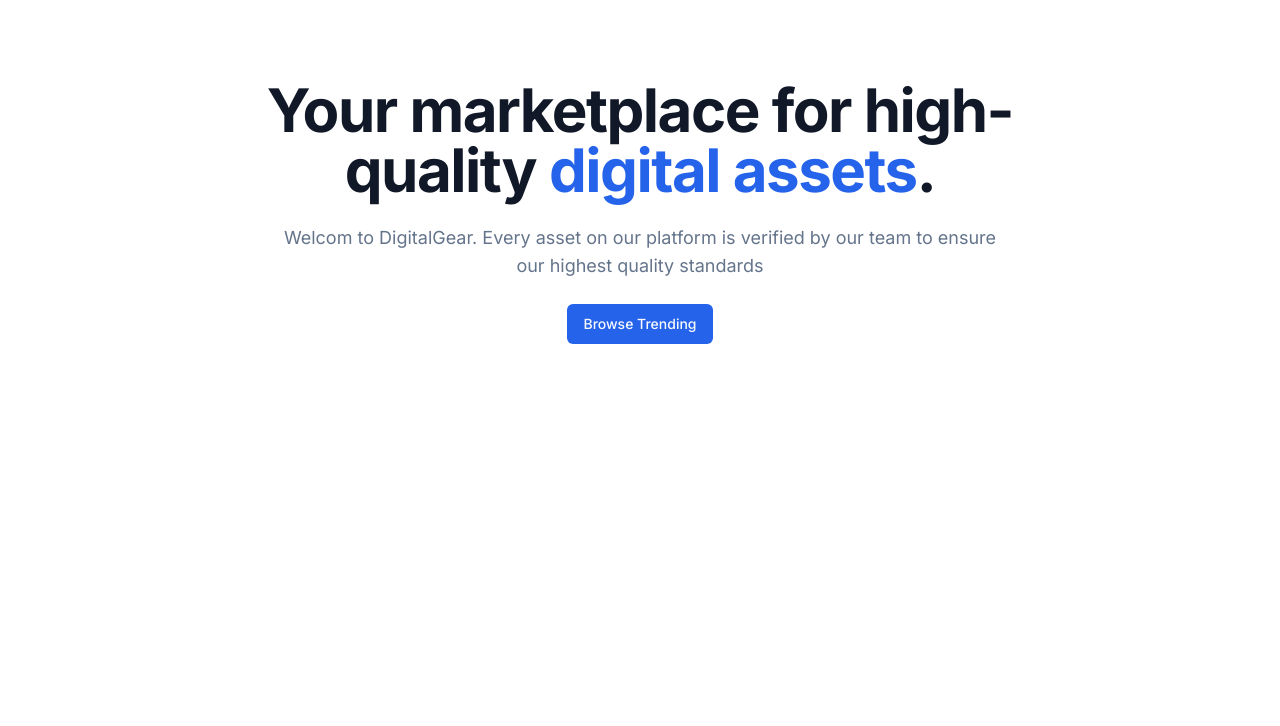
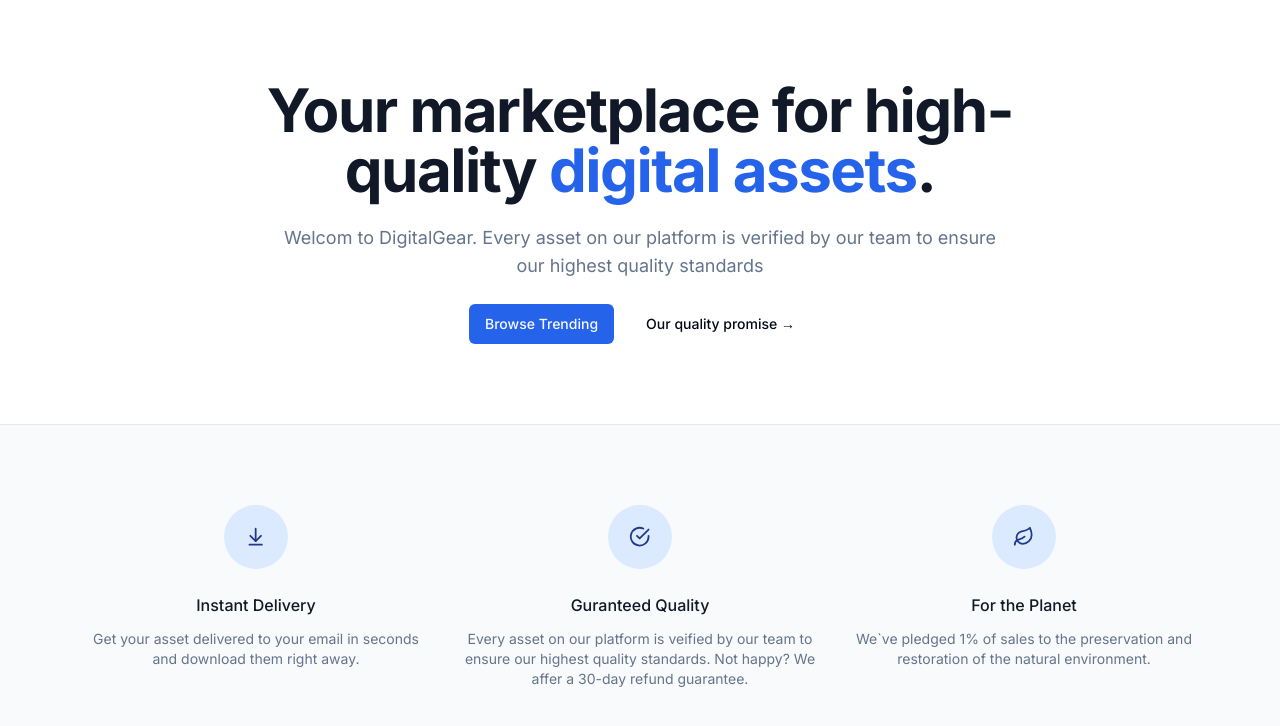
Before and after one commit to codewithmecoder/digitalgrear, a Next.js app: page / in a window 1280 px wide. Shown: the top 726 px of the page. Built offline with nearby package versions, Linux system fonts and the light colour scheme.

Commit message:
landing page

```diff
--- a/src/app/page.tsx
+++ b/src/app/page.tsx
@@ -1,9 +1,32 @@
 import MaxWidthWrapper from "@/components/MaxWidthWrapper";
-import { buttonVariants } from "@/components/ui/button";
+import { Button, buttonVariants } from "@/components/ui/button";
+import { ArrowDownToLine, CheckCircle, Leaf } from "lucide-react";
 import Link from "next/link";
+
+const PERKS = [
+  {
+    name: "Instant Delivery",
+    Icon: ArrowDownToLine,
+    decription:
+      "Get your asset delivered to your email in seconds and download them right away.",
+  },
+  {
+    name: "Guranteed Quality",
+    Icon: CheckCircle,
+    decription:
+      "Every asset on our platform is veified by our team to ensure our highest quality standards. Not happy? We affer a 30-day refund guarantee.",
+  },
+  {
+    name: "For the Planet",
+    Icon: Leaf,
+    decription:
+      "We`ve pledged 1% of sales to the preservation and restoration of the natural environment.",
+  },
+];
 
 export default function Home() {
   return (
+    <>
       <MaxWidthWrapper>
         <div className="py-20 mx-auto text-center flex flex-col items-center max-w-3xl">
           <h1 className="text-4xl font-bold tracking-tight text-gray-900 sm:text-6xl">
@@ -11,15 +34,45 @@
             <span className="text-blue-600">digital assets</span>.
           </h1>
           <p className="mt-6 text-lg max-w-prose text-muted-foreground">
-          Welcom to DigitalGear. Every asset on our platform is verified by our
-          team to ensure our highest quality standards
+            Welcom to DigitalGear. Every asset on our platform is verified by
+            our team to ensure our highest quality standards
           </p>
           <div className="flex flex-col sm:flex-row gap-4 mt-6">
             <Link href="/products" className={buttonVariants()}>
               Browse Trending
             </Link>
+            <Button variant="ghost">Our quality promise &rarr;</Button>
           </div>
         </div>
+
+        {/* TODO: List products */}
       </MaxWidthWrapper>
+      <section className="border-t border-gray-200 bg-gray-50">
+        <MaxWidthWrapper className="py-20">
+          <div className="grid grid-cols-1 gap-y-12 sm:grid-cols-2 sm:gap-x-6 lg:grid-cols-3 lg:gap-x-8 lg:gap-y-0">
+            {PERKS.map((perk) => (
+              <div
+                key={perk.name}
+                className="text-center md:flex md:items-start md:text-left lg:block lg:text-center"
+              >
+                <div className="md:flex-shrink-0 flex justify-center">
+                  <div className="h-16 w-16 flex items-center justify-center rounded-full bg-blue-100 text-blue-900">
+                    {<perk.Icon className="w-1/3 h-1/3" />}
+                  </div>
+                </div>
+                <div className="mt-6 md:ml-4 md:mt-0 lg:ml-0 lg:mt-6">
+                  <h3 className="text-base font-medium text-gray-900">
+                    {perk.name}
+                  </h3>
+                  <p className="mt-3 text-sm text-muted-foreground">
+                    {perk.decription}
+                  </p>
+                </div>
+              </div>
+            ))}
+          </div>
+        </MaxWidthWrapper>
+      </section>
+    </>
   );
 }
```
Also changed, not shown: 1 other file (tests, documents, lock files or other folders). Lines whose indentation alone changed are shown as unchanged.
